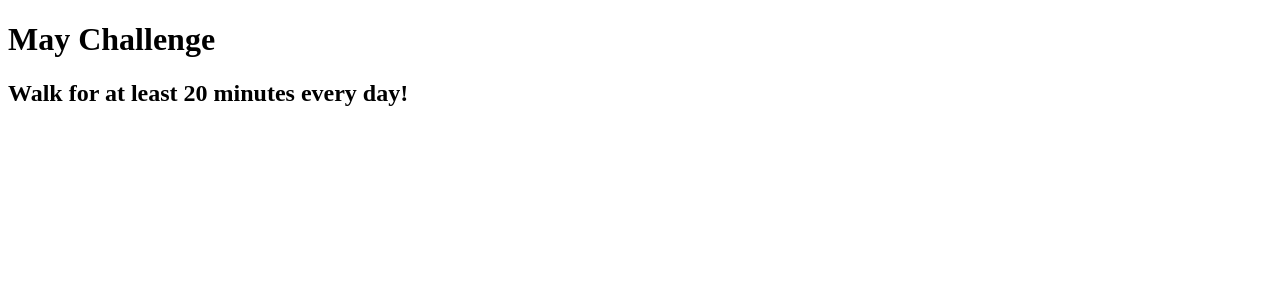
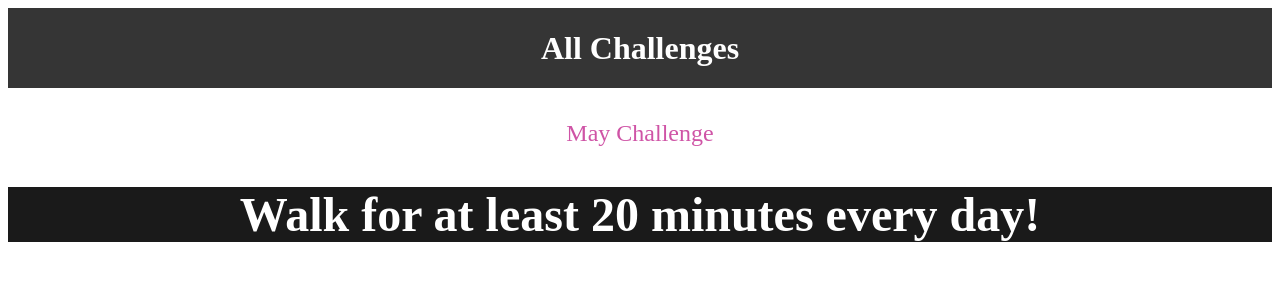
Before and after one commit to Sahil811/Django-Month-s-challenge-App, a Django app: page /challenges/may in a window 1280 px wide. Shown: the top 300 px of the page. Run offline with Django 4.2, Linux system fonts and the light colour scheme.

Commit message:
adding static css file

```diff
--- /dev/null
+++ b/challenges/static/challenges/challenge.css
@@ -0,0 +1,23 @@
+h1,
+h2 {
+  text-align: center;
+  color: white;
+}
+
+h1 {
+  font-size: 1.5rem;
+  margin: 2rem 0 1rem 0;
+  font-weight: normal;
+  color: #cf54a6;
+}
+
+h2 {
+  font-size: 3rem;
+  font-weight: bold;
+  background: #1a1a1a !important;
+}
+
+.fallback {
+  text-align: center;
+  color: white;
+}
--- /dev/null
+++ b/challenges/static/challenges/includes/header.css
@@ -0,0 +1,25 @@
+header {
+    width: 100%;
+    height: 5rem;
+    background-color: #353535;
+  }
+
+  header nav {
+    width: 100%;
+    height: 100%;
+    display: flex;
+    justify-content: center;
+    align-items: center;
+  }
+
+  header nav a {
+    color: white;
+    font-size: 2rem;
+    font-weight: bold;
+    text-decoration: none;
+  }
+
+  header nav a:hover,
+  header nav a:active {
+    color: #cf54a6;
+  }
--- a/challenges/templates/challenges/challenge.html
+++ b/challenges/templates/challenges/challenge.html
@@ -1,14 +1,24 @@
+
+
 {% extends "base.html" %}
+{% load static %}
+
+{% block css_files %}
+  <link rel="stylesheet" href="{% static "challenges/challenge.css" %}">
+  <link rel="stylesheet" href="{% static "challenges/includes/header.css" %}">
+{% endblock %}
 
 {% block page_title %}
   {{ month_name|title }} Challenge
 {% endblock %}
 
 {% block content %}
+  {% include "challenges/includes/header.html" %}
+
   <h1>{{ month_name|title }} Challenge</h1>
   {% if text is not None %}
     <h2>{{ text }}</h2>
   {% else %}
-    <p>There is no challenge for this month yet!</p>
+    <p class="fallback">There is no challenge for this month yet!</p>
   {% endif %}
 {% endblock %}
--- /dev/null
+++ b/challenges/templates/challenges/includes/header.html
@@ -0,0 +1,5 @@
+<header>
+    <nav>
+      <a href="{% url "index" %}">All Challenges</a>
+    </nav>
+</header>
--- a/challenges/urls.py
+++ b/challenges/urls.py
@@ -2,7 +2,7 @@ from django.urls import path
 from . import views
 
 urlpatterns = [
-    path("", views.index), # /challenges/
+    path("", views.index, name="index"), # /challenges/
     path("<int:month>", views.monthly_challenge_by_number),
     path("<str:month>", views.monthly_challenge, name="month-challenge"),
 ]
--- a/challenges/views.py
+++ b/challenges/views.py
@@ -1,5 +1,5 @@
 from django.shortcuts import render
-from django.http import HttpResponse, HttpResponseNotFound, HttpResponseRedirect
+from django.http import Http404, HttpResponseNotFound, HttpResponseRedirect
 from django.urls import reverse
 
 monthly_challenges = {
@@ -53,10 +53,10 @@ def monthly_challenge(request, month):
     try:
         challenge_text = monthly_challenges[month]
         return render(request, "challenges/challenge.html", {
-            "text": challenge_text,\
+            "text": challenge_text,
             "month_name": month
         })
         # response_data = render_to_string("challenges/challenge.html",)
         # return HttpResponse(response_data)
     except:
-        return HttpResponseNotFound("<h1>This month is not supported!</h1>")
+        raise Http404()
--- a/monthly_challenges/settings.py
+++ b/monthly_challenges/settings.py
@@ -121,6 +121,10 @@ USE_TZ = True
 
 STATIC_URL = 'static/'
 
+STATICFILES_DIRS = [
+    BASE_DIR / "static"
+]
+
 # Default primary key field type
 # https://docs.djangoproject.com/en/4.1/ref/settings/#default-auto-field
 
--- a/templates/base.html
+++ b/templates/base.html
@@ -1,11 +1,15 @@
+{% load static %}
+
 <!DOCTYPE html>
 <html lang="en">
   <head>
     <meta charset="UTF-8" />
     <meta name="viewport" content="width=device-width, initial-scale=1.0" />
     <title>{% block page_title %}My Challenges{% endblock %}</title>
+    <link rel="stylesheet" href="{% static "styles.css" %}">
+    {% block css_files %}{% endblock %}
   </head>
   <body>
-    {% block content %}{% endblock %}
+      {% block content %}{% endblock %}
   </body>
 </html>
```
Also changed, not shown: challenges/static/challenges/challenges.css (added, +37 -0 lines), challenges/templates/challenges/index.html (+8 -0 lines), static/style.css (added, +10 -0 lines), templates/404.html (added, +10 -0 lines).
